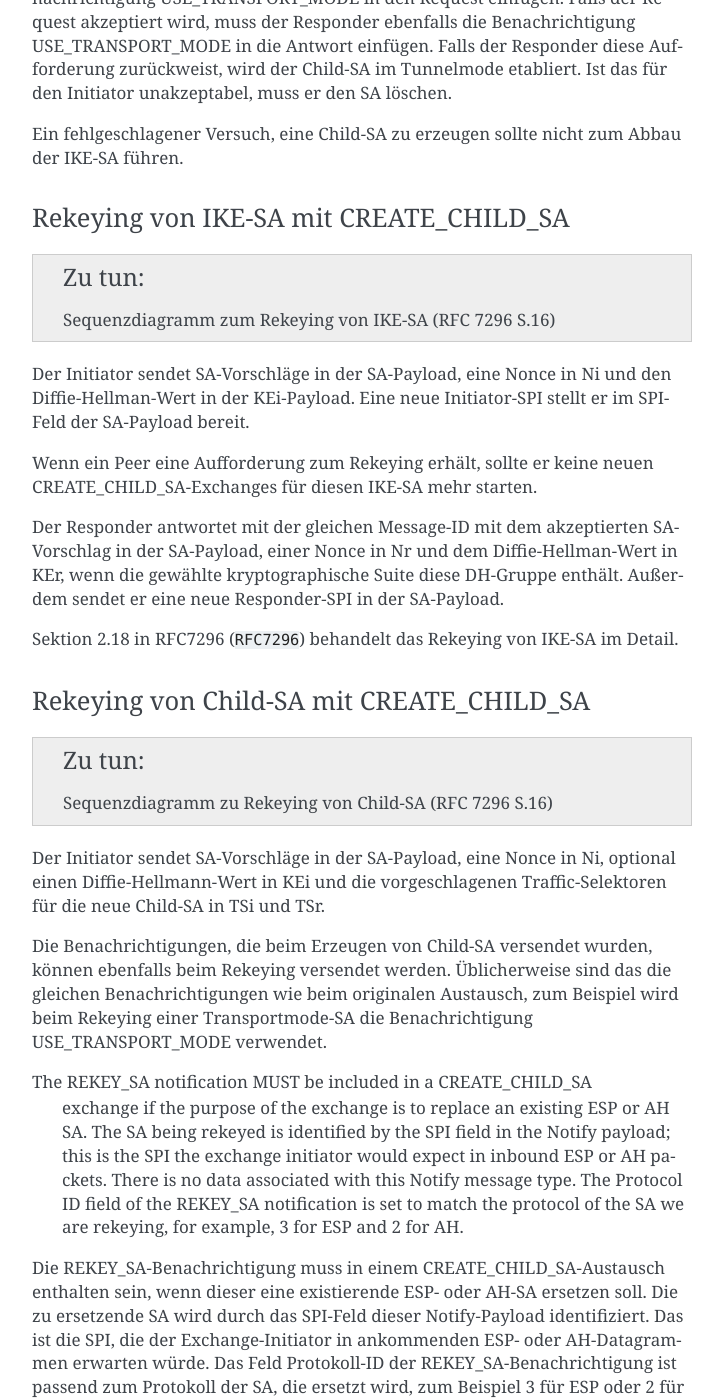
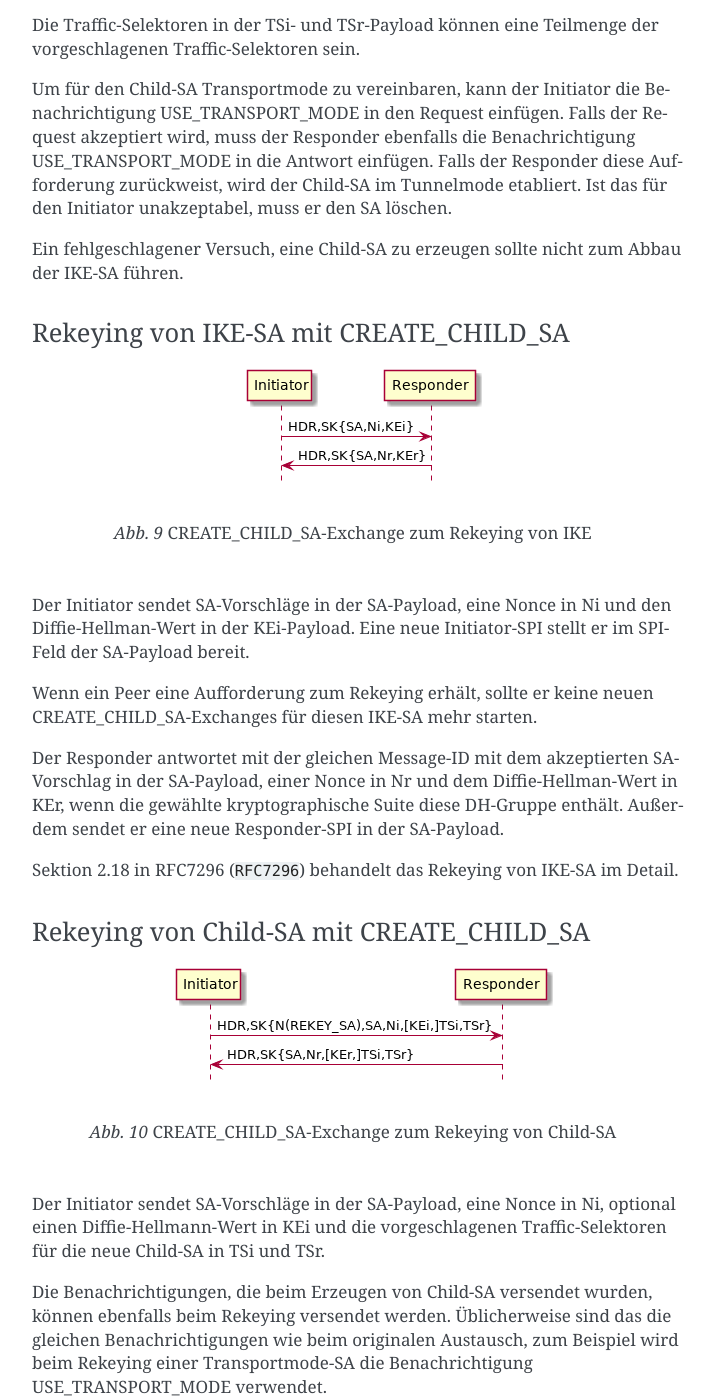
Before and after one commit to matwei-books/Fehlersuche-bei-IPsec-VPN-mit-IKEv2, a Sphinx documentation site: the page built from source/ikev2/nachrichten.rst, in a window 1280 px wide and 1400 px high, scrolled down 7921 px. Shown: the whole window, without its empty margins (388-1111 px from the left). Built offline with Sphinx 7.4.7, drawn with Linux system fonts in a browser that asks for light colours; cross-references to code outside the pages are shown as plain code; some of the changed text lies outside the part shown.

Commit message:
Sequenzdiagramme für CREATE_CHILD_SA ergänzt

```diff
--- a/source/ikev2/nachrichten.rst
+++ b/source/ikev2/nachrichten.rst
@@ -340,7 +340,11 @@ zurückweisen und die passende DH-Gruppe angeben.
 Neue Child-SA mit CREATE_CHILD_SA erzeugen
 ..........................................
 
-.. todo:: Sequenzdiagramm für CREATE_CHILD_SA (RFC 7296, S. 14ff)
+.. figure:: /images/create-child-sa.png
+   :alt: Sequenzdiagramm für CREATE_CHILD_SA-Exchange zum Erzeugen von
+         Child-SA
+
+   CREATE_CHILD_SA-Exchange zum Erzeugen von Child-SA
 
 Der Initiator sendet SA-Vorschläge in der SA-Payload, eine Nonce in der
 Ni-Payload, optional Schlüsselmaterial in der KEi-Payload und die
@@ -371,7 +375,11 @@ Abbau der IKE-SA führen.
 Rekeying von IKE-SA mit CREATE_CHILD_SA
 .......................................
 
-.. todo:: Sequenzdiagramm zum Rekeying von IKE-SA (RFC 7296 S.16)
+.. figure:: /images/create-child-sa-rekey-ike.png
+   :alt: Sequenzdiagramm für CREATE_CHILD_SA-Exchange zum Rekeying von
+         IKE
+
+   CREATE_CHILD_SA-Exchange zum Rekeying von IKE
 
 Der Initiator sendet SA-Vorschläge in der SA-Payload, eine Nonce in Ni
 und den Diffie-Hellman-Wert in der KEi-Payload. Eine neue Initiator-SPI
@@ -392,7 +400,11 @@ IKE-SA im Detail.
 Rekeying von Child-SA mit CREATE_CHILD_SA
 .........................................
 
-.. todo:: Sequenzdiagramm zu Rekeying von Child-SA (RFC 7296 S.16)
+.. figure:: /images/create-child-sa-rekey-child.png
+   :alt: Sequenzdiagramm für CREATE_CHILD_SA-Exchange zum Rekeying von
+         Child-SA
+
+   CREATE_CHILD_SA-Exchange zum Rekeying von Child-SA
 
 Der Initiator sendet SA-Vorschläge in der SA-Payload, eine Nonce in Ni,
 optional einen Diffie-Hellmann-Wert in KEi und die vorgeschlagenen
@@ -405,15 +417,6 @@ können ebenfalls beim Rekeying versendet werden. Üblicherweise sind das
 die gleichen Benachrichtigungen wie beim originalen Austausch, zum
 Beispiel wird beim Rekeying einer Transportmode-SA die Benachrichtigung
 USE_TRANSPORT_MODE verwendet.
-
-The REKEY_SA notification MUST be included in a CREATE_CHILD_SA
-   exchange if the purpose of the exchange is to replace an existing ESP
-   or AH SA.  The SA being rekeyed is identified by the SPI field in the
-   Notify payload; this is the SPI the exchange initiator would expect
-   in inbound ESP or AH packets.  There is no data associated with this
-   Notify message type.  The Protocol ID field of the REKEY_SA
-   notification is set to match the protocol of the SA we are rekeying,
-   for example, 3 for ESP and 2 for AH.
 
 .. index:: REKEY_SA
 
```
Also changed, not shown: source/images/create-child-sa-rekey-child.png (added), source/images/create-child-sa-rekey-ike.png (added), source/images/create-child-sa.png (added), 4 other files.
